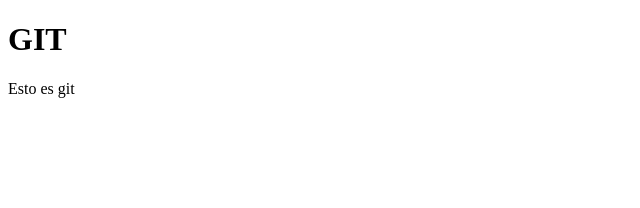
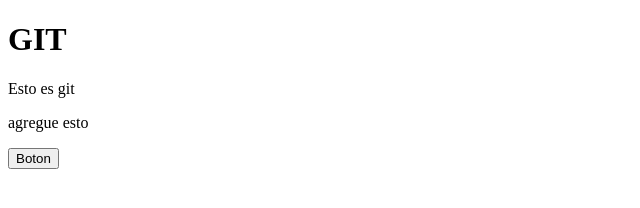
Before and after one commit to pamonge/repoTAE2026, a plain HTML site: page index.html in a window 1280 px wide. Shown: the whole page, without its empty margins (0-640 px from the left). Drawn offline with Linux system fonts and the light colour scheme.

Commit message:
refactor: index.html

```diff
--- a/index.html
+++ b/index.html
@@ -9,5 +9,8 @@
     <h1>GIT</h1>
 
     <p>Esto es git</p>
+    <p>agregue esto</p>
+
+    <input type="button" value="Boton">
 </body>
 </html>
```
